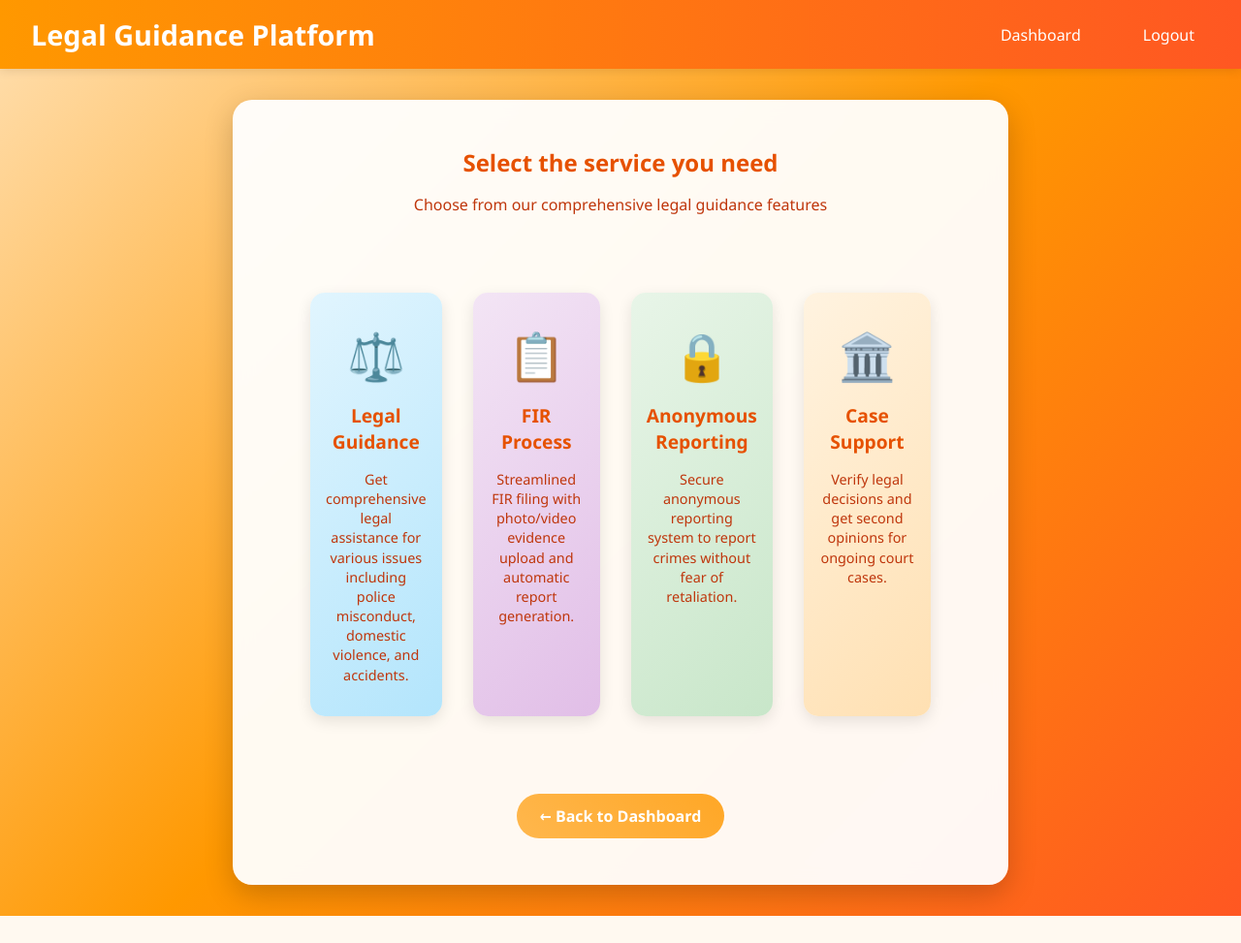
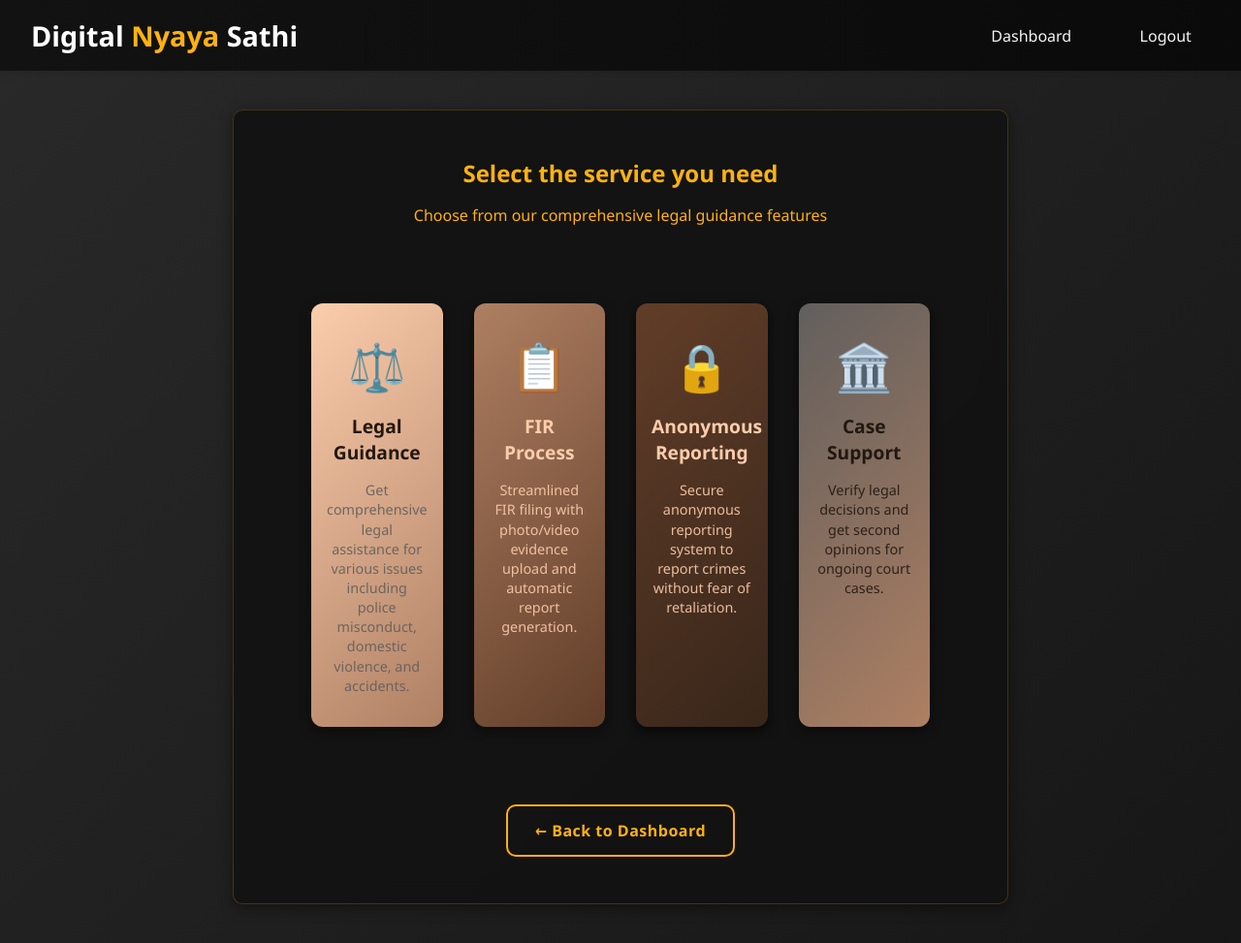
Before and after one commit to biswas-bit/nyaya_sathi, a Django app: page /features/ in a window 1280 px wide. Shown: the whole page at 97% size. Before the commit the page ends 945 px from the top, so only its background shows below. Run offline with Django 5.2, Linux system fonts and the light colour scheme; a user stored in the database is signed in.

Commit message:
by umesh

```diff
--- a/Naya_sathi/Naya_sathi/settings.py
+++ b/Naya_sathi/Naya_sathi/settings.py
@@ -118,7 +118,8 @@ USE_TZ = True
 # Static files (CSS, JavaScript, Images)
 # https://docs.djangoproject.com/en/5.0/howto/static-files/
 
-STATIC_URL = 'static/'
+STATIC_URL = '/static/'
+
 
 # Default primary key field type
 # https://docs.djangoproject.com/en/5.0/ref/settings/#default-auto-field
--- a/Naya_sathi/home_page/templates/home_page/base.html
+++ b/Naya_sathi/home_page/templates/home_page/base.html
@@ -13,17 +15,21 @@
 
         body {
             font-family: 'Segoe UI', Tahoma, Geneva, Verdana, sans-serif;
-            background: linear-gradient(135deg, #FFE0B2 0%, #FF9800 50%, #FF5722 100%);
+            background: linear-gradient(135deg, rgba(18,18,18,0.9) 0%, rgba(10,10,10,0.95) 100%, rgba(10,10,10,0.95) 100%);
             min-height: 100vh;
             display: flex;
             flex-direction: column;
+
         }
 
         .header {
-            background: linear-gradient(90deg, #FF9800 0%, #FF5722 100%);
-            color: white;
+            background: linear-gradient(90deg, #121212 0%, #0a0a0a 100%);
+            color: #ffb20f;
             padding: 1rem 2rem;
             box-shadow: 0 2px 10px rgba(0,0,0,0.1);
+             border-bottom: 3px solid var #ffb20f;
+            position: relative;
+            z-index: 10;
         }
 
         .header h1 {
@@ -43,49 +49,65 @@
         }
 
         .nav-links a {
-            color: white;
+            color: #f5f5f5;
             text-decoration: none;
-            padding: 0.5rem 1rem;
-            border-radius: 5px;
-            transition: background-color 0.3s;
+            padding: 0.6rem 1.2rem;
+            /* border: 2px solid #ffb20f; */
+            border-radius: 10px;
+            transition: all 0.3s ease;
+            font-weight:500 ;
         }
 
         .nav-links a:hover {
-            background-color: rgba(255,255,255,0.2);
+            color: #ffb20f;
+            transform: translateY(-5px);
+        }
+       .nav-links a::after {
+      content: '';
+      position: absolute;
+      width: 0;
+      height: 2px;
+      background: #ffb20f;
+      bottom: -5px;
+      left: 0;
+      transition: all 0.3s ease;
+    }
+
+    .nav-links a:hover::after {
+      width: 100%;
     }
 
         .main-content {
             flex: 1;
-            padding: 2rem;
+            padding: 2.5rem;
             display: flex;
             justify-content: center;
             align-items: center;
         }
 
        .container {
-            background: rgba(255,255,255,0.95);
-            border-radius: 20px;
-            box-shadow: 0 10px 30px rgba(0,0,0,0.2);
+    background: rgba(18, 18, 18, 0.9);
+    backdrop-filter: blur(12px);
+    border-radius: 10px;
+    box-shadow: 0 4px 15px rgba(0,0,0,0.4);
     padding: 3rem;
     max-width: 800px;
     width: 100%;
-            backdrop-filter: blur(10px);
+    border: 1px solid rgba(255, 178, 15, 0.2);
 }
-
         .dashboard-container {
-            background: rgba(255,255,255,0.95);
-            border-radius: 20px;
-            box-shadow: 0 10px 30px rgba(0,0,0,0.2);
+            background: rgba(30,30,30,0.7);
+            border-radius: 10px;
             padding: 3rem;
             max-width: 1200px;
             width: 100%;
-            backdrop-filter: blur(10px);
+            backdrop-filter: blur(12px);
         }
 
         .btn {
-            padding: 12px 24px;
+            padding: 14px 28px;
             border: none;
-            border-radius: 25px;
+            border-radius: 10px;
             font-size: 16px;
             font-weight: 600;
             cursor: pointer;
@@ -93,11 +115,13 @@
             text-decoration: none;
             display: inline-block;
             text-align: center;
+            letter-spacing: 0.5px;
         }
 
        .btn-primary {
-            background: linear-gradient(45deg, #FF9800, #FF5722);
-            color: white;
+            background: linear-gradient(45deg, #ffb20f, #ff9500);
+            color: var(--primary);
+            box-shadow: 0 4px 15px rgba(255, 178, 15, 0.3);
         }
 
         .btn-primary:hover {
@@ -106,8 +130,9 @@
         }
 
         .btn-secondary {
-            background: linear-gradient(45deg, #FFB74D, #FFA726);
-            color: white;
+            background: transparent;
+            color: #ffb20f;
+            border: 2px solid #ffb20f;
         }
 
         .btn-secondary:hover {
@@ -459,28 +493,101 @@
             transition: all 0.3s ease;
             box-shadow: 0 5px 15px rgba(0,0,0,0.1);
             text-decoration: none;
-            color: inherit;
+            color: white;
         }
 
         .feature-column:hover {
             transform: translateY(-5px);
-            box-shadow: 0 10px 25px rgba(0,0,0,0.2);
+            box-shadow: 0 10px 25px rgba(0, 0, 0, 0.2);
+        }
+.feature-column {
+    transition: all 0.4s cubic-bezier(0.175, 0.885, 0.32, 1.1);
+    box-shadow: 0 4px 6px rgba(0, 0, 0, 0.1);
+    position: relative;
+    overflow: hidden;
 }
 
+.feature-column:hover {
+    transform: translateY(-5px);
+    box-shadow: 0 10px 20px rgba(255, 178, 15, 0.2)
+}
+.feature-column:hover .feature-column-icon {
+    transform: scale(1.2) ;
+
+
+
+
+}
 .feature-column.legal {
-            background: linear-gradient(135deg, #E1F5FE, #B3E5FC);
+             background: linear-gradient(135deg,#fccdac  , #ae7f62);
+            color: #231810;
+            border-radius: 12px;
+            box-shadow:  0 4px 12px rgba(8, 8, 8, 0.6);
         }
 
         .feature-column.fir {
-            background: linear-gradient(135deg, #F3E5F5, #E1BEE7);
+            background: linear-gradient(135deg,#ae7f62  , #613d28 100%);
+            color: #fccdac;
+            border-radius: 12px;
+            box-shadow:  0 4px 12px rgba(8, 8, 8, 0.6);
         }
 
         .feature-column.anonymous {
-            background: linear-gradient(135deg, #E8F5E8, #C8E6C9);
+           background: linear-gradient(135deg,#613d28  , #38261a);
+            color: #fccdac;
+            border-radius: 12px;
+            box-shadow:  0 4px 12px rgba(0, 0, 0, 0.7);
         }
 
         .feature-column.case-support {
-            background: linear-gradient(135deg, #FFF3E0, #FFE0B2);
+            background: linear-gradient(135deg,#625f5d  , #ae7f62);
+            color: #231810;
+            border-radius: 12px;
+            box-shadow:  0 4px 12px rgba(0, 0, 0, 0.5);
+        }
+          /* feature-column.legal {
+            background: linear-gradient(135deg,#fccdac  , #ae7f62);
+            color: #231810;
+            border-radius: 12px;
+            box-shadow:  0 4px 12px rgba(8, 8, 8, 0.6);
+        }
+         */
+.feature-column.legal .feature-column-title,
+.feature-column.legal .feature-column-desc {
+    color: #080808;
+}
+
+.feature-column.fir .feature-column-title,
+.feature-column.fir .feature-column-desc {
+    color: #FCCDAC;
+}
+
+.feature-column.anonymous .feature-column-title,
+.feature-column.anonymous .feature-column-desc {
+    color: #FCCDAC;
+}
+
+.feature-column.case-support .feature-column-title,
+.feature-column.case-support .feature-column-desc {
+    color: #231810;
+}
+
+
+.feature-column-title {
+    font-weight: 700;
+    margin-bottom: 0.8rem;
+}
+
+.feature-column-desc {
+    font-weight: 400;
+    opacity: 0.9;
+}
+
+
+
+
+.feature-column-icon {
+    transition: all 0.3s ease;
 }
 
         .feature-column-icon {
@@ -491,15 +598,16 @@
         .feature-column-title {
             font-size: 1.2rem;
             font-weight: 600;
-            color: #E65100;
+            color: #cfb375;
             margin-bottom: 1rem;
         }
 
         .feature-column-desc {
             font-size: 0.9rem;
-            color: #BF360C;
+            color: #f7941d;
             line-height: 1.4;
         }
+
 
         @media (max-width: 768px) {
             .container, .dashboard-container {
@@ -543,7 +651,7 @@
 <body>
     <header class="header">
         <nav class="nav">
-            <h1>Legal Guidance Platform</h1>
+            <h1><span style="color: white;">Digital</span><span style="color: #ffb20f;"> Nyaya</span> <span style="color: white;">Sathi</span></h1>
             <div class="nav-links">
                 <a href="{% url 'home_page:dashboard' %}">Dashboard</a>
                 <a href="{% url 'authentication:logout' %}">Logout</a>
--- a/Naya_sathi/home_page/templates/home_page/dashboard.html
+++ b/Naya_sathi/home_page/templates/home_page/dashboard.html
@@ -1,7 +1,6 @@
 {% extends 'home_page/base.html' %}
 
 {% block title %}Dashboard - Legal Guidance Platform{% endblock %}
-
 {% block content %}
 <div class="dashboard-container">
     <div class="welcome-message">
--- a/Naya_sathi/home_page/templates/home_page/feature_selection.html
+++ b/Naya_sathi/home_page/templates/home_page/feature_selection.html
@@ -2,10 +2,10 @@
 Guidance Platform{% endblock %} {% block content %}
 <div class="container">
   <div style="text-align: center; margin-bottom: 3rem">
-    <h2 style="color: #e65100; margin-bottom: 1rem">
+    <h2 style="color: #ffb20f; margin-bottom: 1rem">
       Select the service you need
     </h2>
-    <p style="color: #bf360c">
+    <p style="color: #ffb20f">
       Choose from our comprehensive legal guidance features
     </p>
   </div>
@@ -13,8 +13,8 @@ Guidance Platform{% endblock %} {% block content %}
   <div class="feature-columns">
     <a href="#" class="feature-column legal">
       <div class="feature-column-icon">⚖️</div>
-      <div class="feature-column-title">Legal Guidance</div>
-      <div class="feature-column-desc">
+      <div class="feature-column-title " style="color: #231810;">Legal Guidance</div>
+      <div class="feature-column-desc" style="color: #625f5d;">
         Get comprehensive legal assistance for various issues including police
         misconduct, domestic violence, and accidents.
       </div>
@@ -22,8 +22,8 @@ Guidance Platform{% endblock %} {% block content %}
 
     <a href="{% url 'fir:report_fir' %}" class="feature-column fir">
       <div class="feature-column-icon">📋</div>
-      <div class="feature-column-title">FIR Process</div>
-      <div class="feature-column-desc">
+      <div class="feature-column-title" >FIR Process</div>
+      <div class="feature-column-desc" >
         Streamlined FIR filing with photo/video evidence upload and automatic
         report generation.
       </div>
@@ -31,8 +31,8 @@ Guidance Platform{% endblock %} {% block content %}
 
     <a href="#" class="feature-column anonymous">
       <div class="feature-column-icon">🔒</div>
-      <div class="feature-column-title">Anonymous Reporting</div>
-      <div class="feature-column-desc">
+      <div class="feature-column-title" >Anonymous Reporting</div>
+      <div class="feature-column-desc" >
         Secure anonymous reporting system to report crimes without fear of
         retaliation.
       </div>
@@ -40,8 +40,8 @@ Guidance Platform{% endblock %} {% block content %}
 
     <a href="#" class="feature-column case-support">
       <div class="feature-column-icon">🏛️</div>
-      <div class="feature-column-title">Case Support</div>
-      <div class="feature-column-desc">
+      <div class="feature-column-title" >Case Support</div>
+      <div class="feature-column-desc" >
         Verify legal decisions and get second opinions for ongoing court cases.
       </div>
     </a>
--- a/Naya_sathi/home_page/templates/home_page/showcase.html
+++ b/Naya_sathi/home_page/templates/home_page/showcase.html
@@ -37,7 +37,7 @@
         </div>
     </div>
 
-    <div style="text-align: center; margin-top: 2rem; color: #FF5722;">
+    <div style="text-align: center; margin-top: 2rem; color: #ffb20f;">
         <small>Experience comprehensive legal guidance and transparent justice</small>
     </div>
 </div>
```
Also changed, not shown: other parts of Naya_sathi/home_page/templates/home_page/base.html (+26 -15 lines), Naya_sathi/db.sqlite3. Lines whose indentation alone changed are shown as unchanged.
